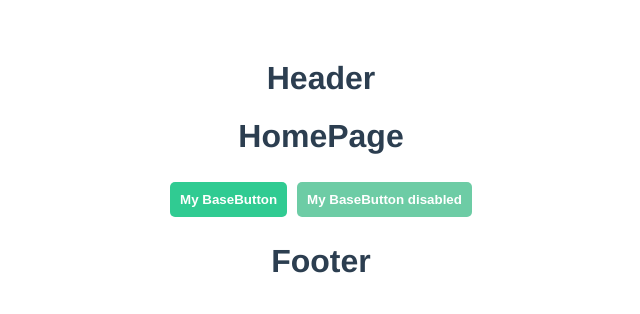
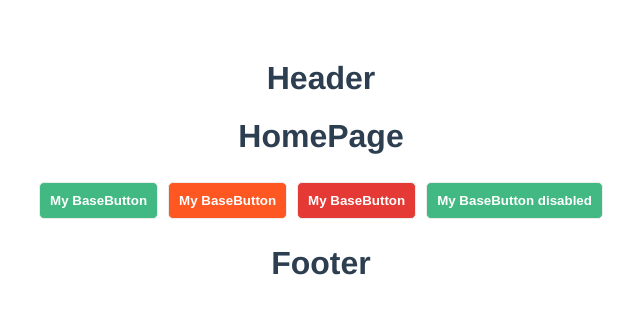
Before and after one commit to jbleroy75/TP4WEB, a Vue app: page / in a window 1280 px wide. Shown: the top 314 px of the page, without its empty margins (319-959 px from the left). Built offline with nearby package versions, Linux system fonts and the light colour scheme.

Commit message:
Ex 8: color palette and prop for BaseButton

```diff
--- a/src/components/BaseButton.vue
+++ b/src/components/BaseButton.vue
@@ -1,35 +1,54 @@
 <template>
-  <button>
+  <button :style="getStyle">
     <slot></slot>
   </button>
 </template>
 
 <script>
+const colorPalette = {
+  primary: {bg: '#42b983', hoverBg: '#4cce93', focusBorder: '#47d696'},
+  warn: {bg: '#ff5722', hoverBg: '#ff7043', focusBorder: '#ff8a65'},
+  danger: {bg: '#e53935', hoverBg: '#ef5350', focusBorder: '#e57373'},
+}
+
 export default {
-  name: "BaseButton"
+  name: "BaseButton",
+  props: {
+    color: {
+      type: String,
+      default: 'primary'
+    }
+  },
+  computed: {
+    getStyle: function (){
+      let color = colorPalette[this.color];
+      return {
+        '--background': color.bg,
+        '--background-hover': color.hoverBg,
+        '--border-hover': "solid 1px " + color.focusBorder
+      }
+    }
+  }
 }
 </script>
 
 <style scoped>
 button {
   color: white;
-  background: #30cb92;
   border-radius: 5px;
   padding: 10px;
-  border: none;
+  border: solid 1px #ececec;
   font-weight: bold;
   margin: 5px;
+  background: var(--background);
 }
 
-button:hover {
-  background: #28b682;
+button:hover{
+  background: var(--background-hover);
+  border: var(--border-hover);
 }
 
 button:disabled {
-  background: #6dcca5;
   cursor: not-allowed;
 }
-button:disabled:hover {
-  background: #75dcb2;
-}
 </style>
--- a/src/components/HomePage.vue
+++ b/src/components/HomePage.vue
@@ -1,6 +1,8 @@
 <template>
   <h1>HomePage</h1>
-  <base-button>My BaseButton</base-button>
+  <base-button color="primary">My BaseButton</base-button>
+  <base-button color="warn">My BaseButton</base-button>
+  <base-button color="danger">My BaseButton</base-button>
   <base-button disabled>My BaseButton disabled</base-button>
 </template>
 
```
